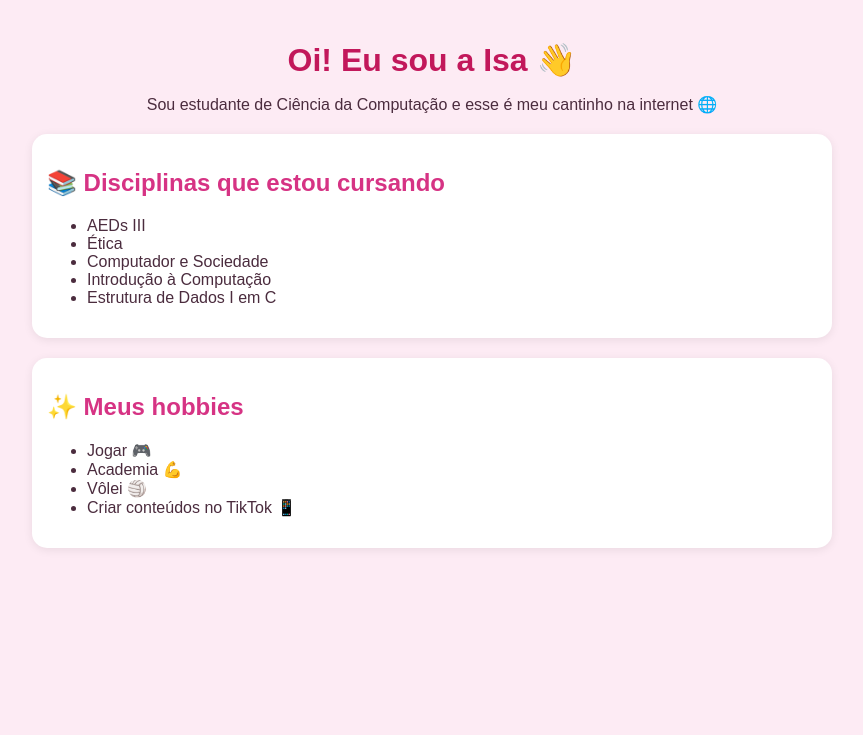
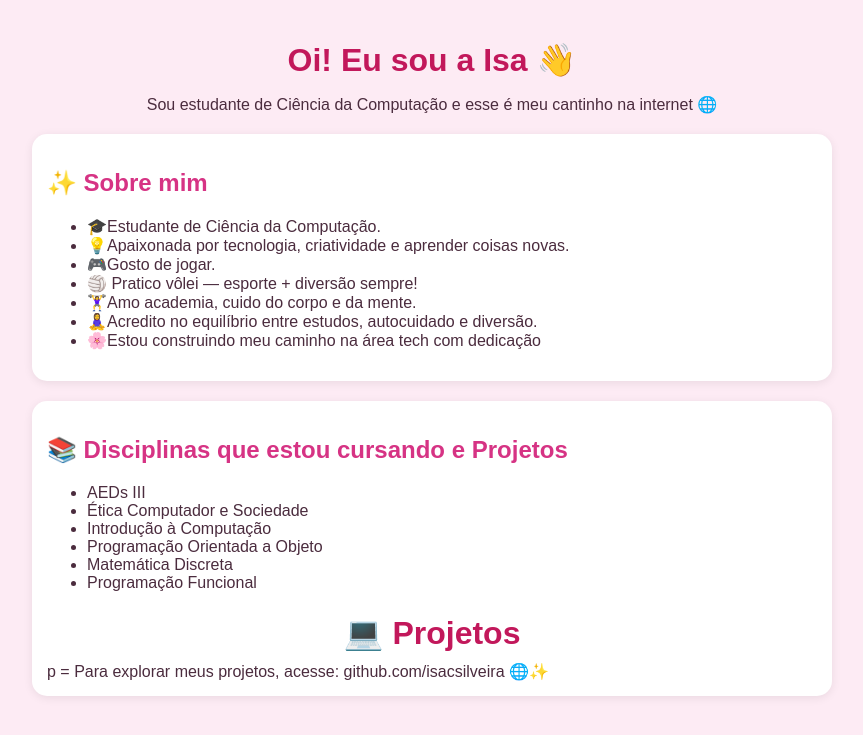
Before and after one commit to isacsilveira/isacsilveira.github.io, a Jekyll site: the page built from index.md, in a window 1280 px wide. Shown: the top 735 px of the page, without its empty margins (208-1071 px from the left). Built offline with Jekyll 4.4.1, drawn with Linux system fonts in a browser that asks for light colours.

Commit message:
Update index.md

```diff
--- a/index.md
+++ b/index.md
@@ -8,22 +8,28 @@ title: Página Inicial
 Sou estudante de Ciência da Computação e esse é meu cantinho na internet 🌐
 
 <div class="card">
-  <h2>📚 Disciplinas que estou cursando</h2>
+  <h2>✨ Sobre mim</h2>
   <ul>
-    <li>AEDs III</li>
-    <li>Ética</li>
-    <li>Computador e Sociedade</li>
-    <li>Introdução à Computação</li>
-    <li>Estrutura de Dados I em C</li>
+    <li>🎓Estudante de Ciência da Computação.</li>
+    <li>💡Apaixonada por tecnologia, criatividade e aprender coisas novas.</li>
+    <li>🎮Gosto de jogar.</li>
+    <li>🏐 Pratico vôlei — esporte + diversão sempre!</li>
+    <li>🏋️‍♀️Amo academia, cuido do corpo e da mente.</li>
+    <li>🧘‍♀️Acredito no equilíbrio entre estudos, autocuidado e diversão.</li>
+    <li>🌸Estou construindo meu caminho na área tech com dedicação</li>
   </ul>
 </div>
 
 <div class="card">
-  <h2>✨ Meus hobbies</h2>
+  <h2>📚 Disciplinas que estou cursando e Projetos</h2>
   <ul>
-    <li>Jogar 🎮</li>
-    <li>Academia 💪</li>
-    <li>Vôlei 🏐</li>
-    <li>Criar conteúdos no TikTok 📱</li>
+    <li>AEDs III</li>
+    <li>Ética Computador e Sociedade</li>
+    <li>Introdução à Computação</li>
+    <li>Programação Orientada a Objeto</li>
+    <li>Matemática Discreta</li>
+    <li>Programação Funcional</li>
   </ul>
+  <h1>💻 Projetos</h1>
+  p = Para explorar meus projetos, acesse: github.com/isacsilveira 🌐✨
 </div>
```
